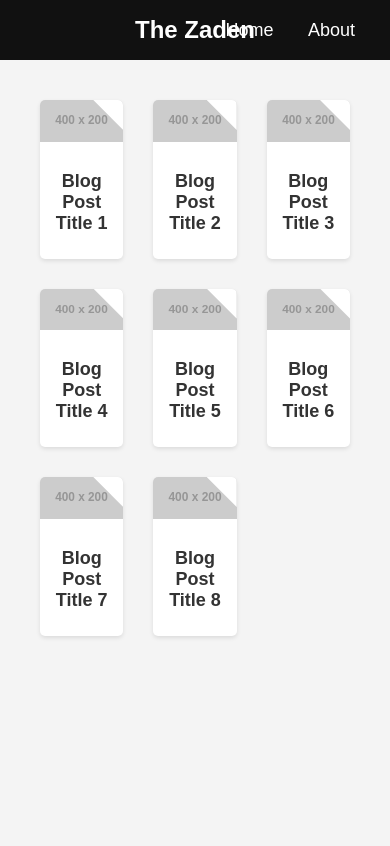
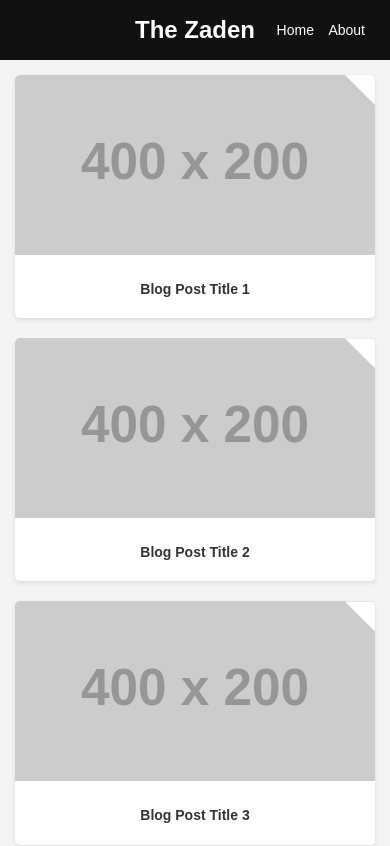
Before and after one commit to zadenstemp/zadenstemp.github.io, a plain HTML site: page index.html in a window 390 px wide. Shown: the top 846 px of the page. Drawn offline with Linux system fonts and the light colour scheme; placeholder pictures from the web are drawn by us.

Commit message:
Update style.css

```diff
--- a/style.css
+++ b/style.css
@@ -16,8 +16,8 @@ body {
     display: flex;
     justify-content: center; /* Center the title horizontally */
     align-items: center; /* Vertically center the content */
-    position: relative; /* Relative positioning for absolute nav */
     min-height: 40px; /* Adjusted min-height */
+    width: 100%; /* Ensure top bar takes full width */
 }
 
 /* Title link styling */
@@ -29,15 +29,12 @@ body {
     margin: 0;
     font-size: 24px;
     color: white; /* Ensure the title stays white */
-    z-index: 1; /* Ensure the title is above nav */
 }
 
 /* Navigation bar styling */
 nav {
     position: absolute;
     right: 20px; /* Position it on the right */
-    top: 50%; /* Center the nav vertically */
-    transform: translateY(-50%); /* Adjust nav to be vertically centered */
 }
 
 nav a {
@@ -99,3 +96,43 @@ nav a:hover {
     text-align: center;
     color: #333;
 }
+
+/* Mobile-friendly adjustments */
+@media (max-width: 768px) {
+    /* Adjust blog container for tablet-sized screens */
+    .blog-container {
+        grid-template-columns: repeat(2, 1fr); /* Two columns on smaller screens */
+        padding: 20px;
+    }
+
+    /* Adjust navigation font size */
+    nav a {
+        font-size: 16px;
+        margin: 0 10px;
+    }
+
+    /* Adjust blog entry title font size */
+    .blog-title {
+        font-size: 16px;
+    }
+}
+
+@media (max-width: 480px) {
+    /* Adjust blog container for small mobile screens */
+    .blog-container {
+        grid-template-columns: 1fr; /* Single column on mobile */
+        gap: 20px;
+        padding: 15px;
+    }
+
+    /* Adjust navigation font size */
+    nav a {
+        font-size: 14px;
+        margin: 0 5px;
+    }
+
+    /* Adjust blog entry title font size */
+    .blog-title {
+        font-size: 14px;
+    }
+}
```
